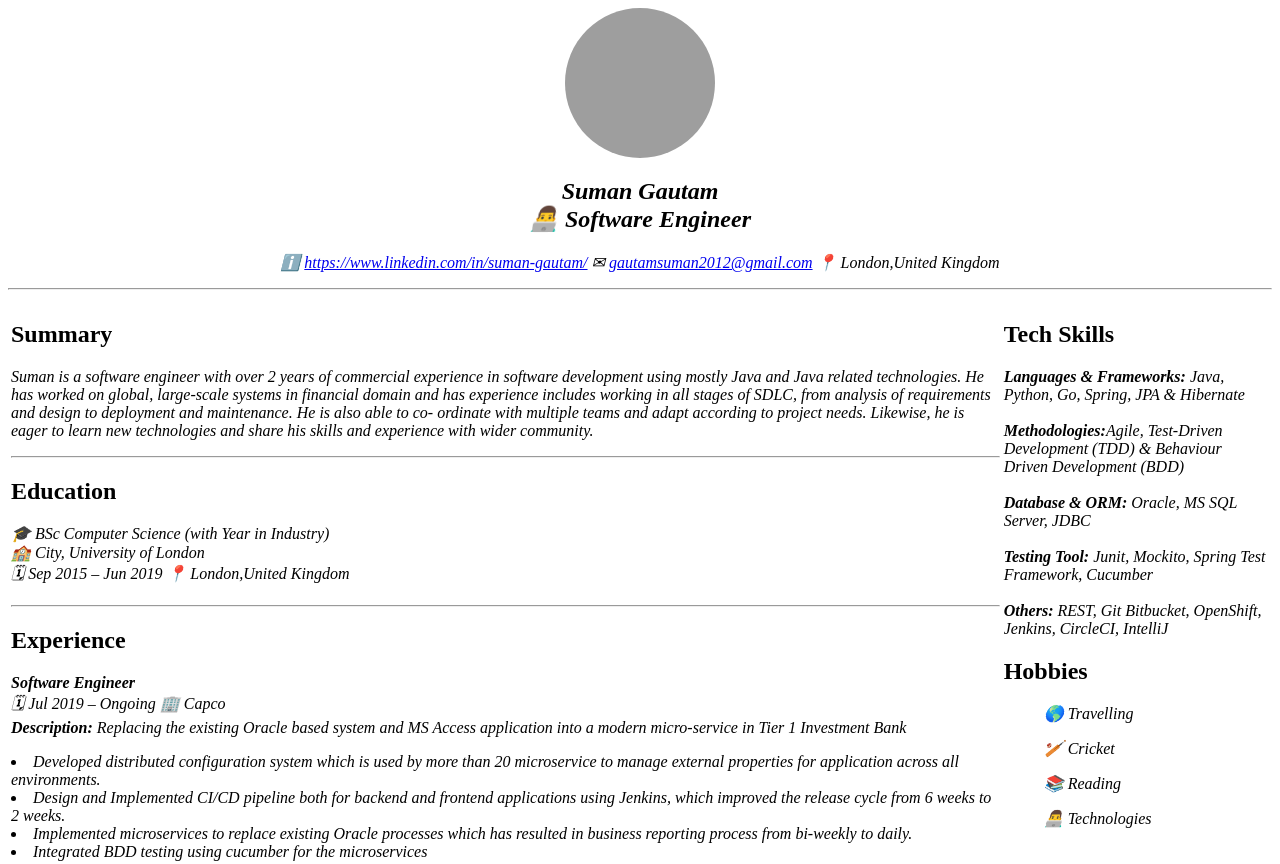
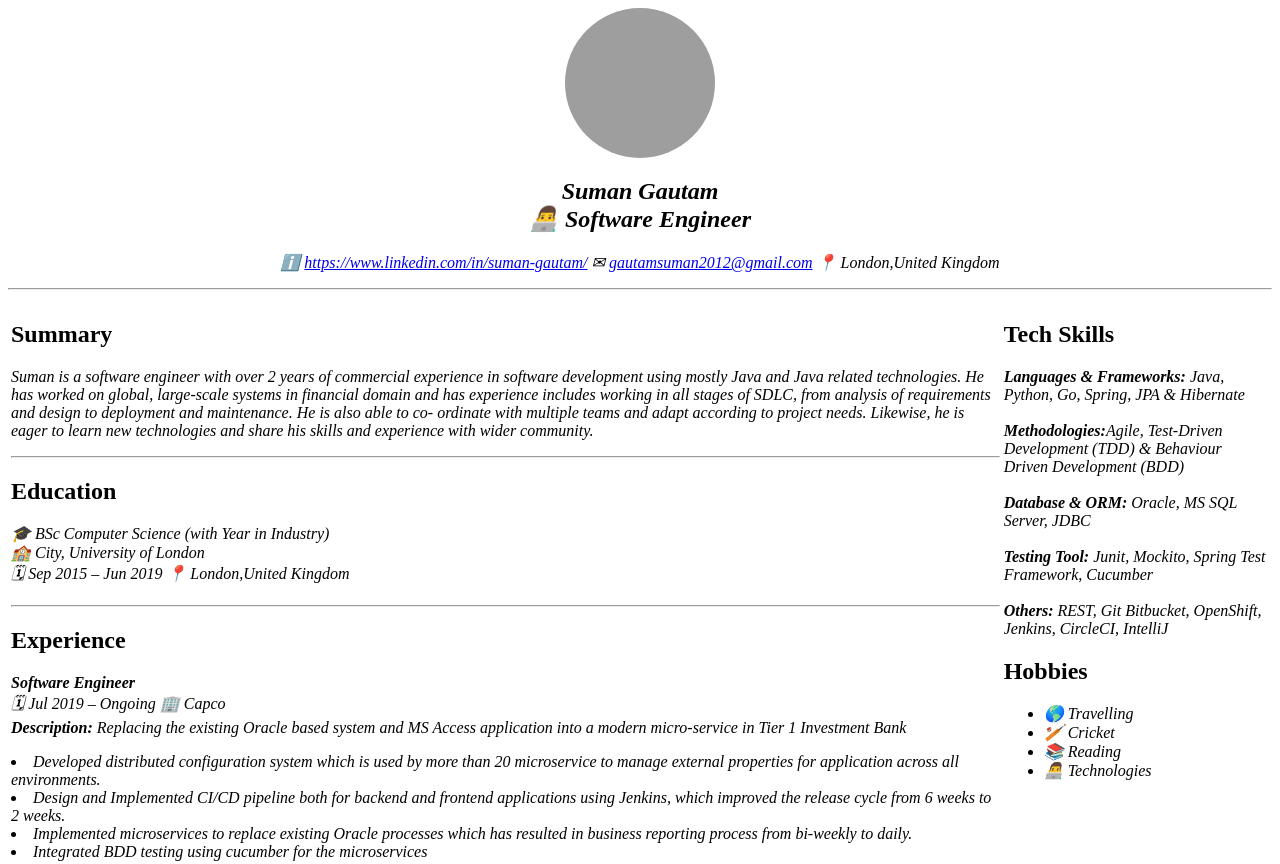
Before and after one commit to sgtm-dev/cv, a plain HTML site: page index.html in a window 1280 px wide. Shown: the top 864 px of the page. Drawn offline with Linux system fonts and the light colour scheme; grey boxes are pictures that could not be loaded.

Commit message:
Add files via upload

```diff
--- a/index.html
+++ b/index.html
@@ -95,12 +95,12 @@
                         IntelliJ</em></p>
                 <h2>Hobbies</h2>
                 <p><em>
-                        <ls>
-                            <ul>🌎 Travelling</ul>
-                            <ul>🏏 Cricket</ul>
-                            <ul>📚 Reading </ul>
-                            <ul>👨‍💻 Technologies</ul>
-                        </ls>
+                        <ul style="text-align: left;">
+                            <li>🌎 Travelling</li>
+                            <li>🏏 Cricket</li>
+                            <li>📚 Reading </li>
+                            <li>👨‍💻 Technologies</li>
+                        </ul>
                     </em></p>
             </td>
         </tr>
```
